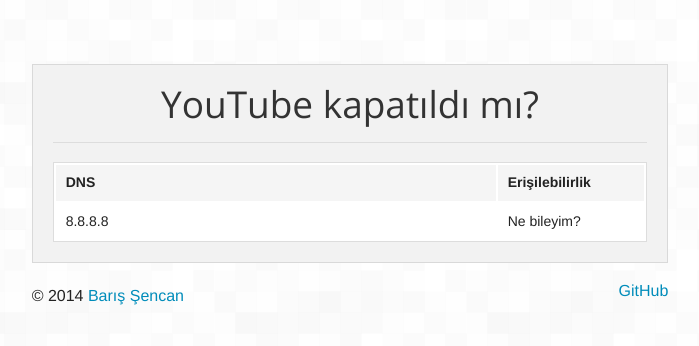
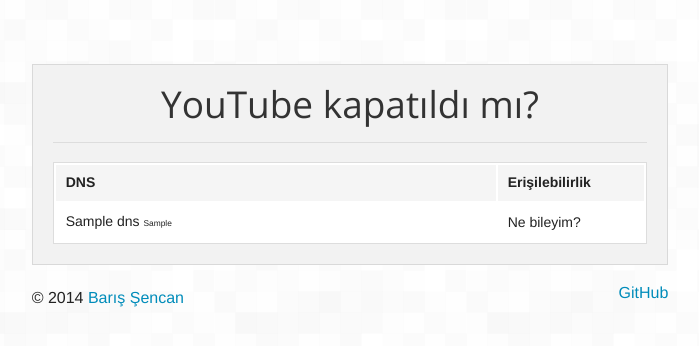
Before and after one commit to isair/youtubekapatildimi, a Flask app: template templates/home.html in a window 1280 px wide. Shown: the top 346 px of the page, without its empty margins (290-989 px from the left). Run offline with Flask 2, Linux system fonts and the light colour scheme; the template is opened without the code that fills it: most values are stand-ins (such as "Sample title", 1, 10 or a date in 2020); some libraries are stand-ins or nearby versions.

Commit message:
DNS table is now dynamically populated.

```diff
--- a/templates/home.html
+++ b/templates/home.html
@@ -22,10 +22,20 @@
                 </thead>
 
                 <tbody>
-                    <tr>
-                        <td class="text-left">8.8.8.8</td>
-                        <td class="text-left">Ne bileyim?</td>
-                    </tr>
+                    {% for dns in dns_list %}
+                        <tr>
+                            <td class="text-left">
+                                {{ dns }}
+                                <small>
+                                    {% for ip in dns_list[dns] %}
+                                        {{ ip }}
+                                        {% if not loop.last %},{% endif %}
+                                    {% endfor %}
+                                </small>
+                            </td>
+                            <td class="text-left">Ne bileyim?</td>
+                        </tr>
+                    {% endfor %}
                 </tbody>
             </table>
         </div>
```
